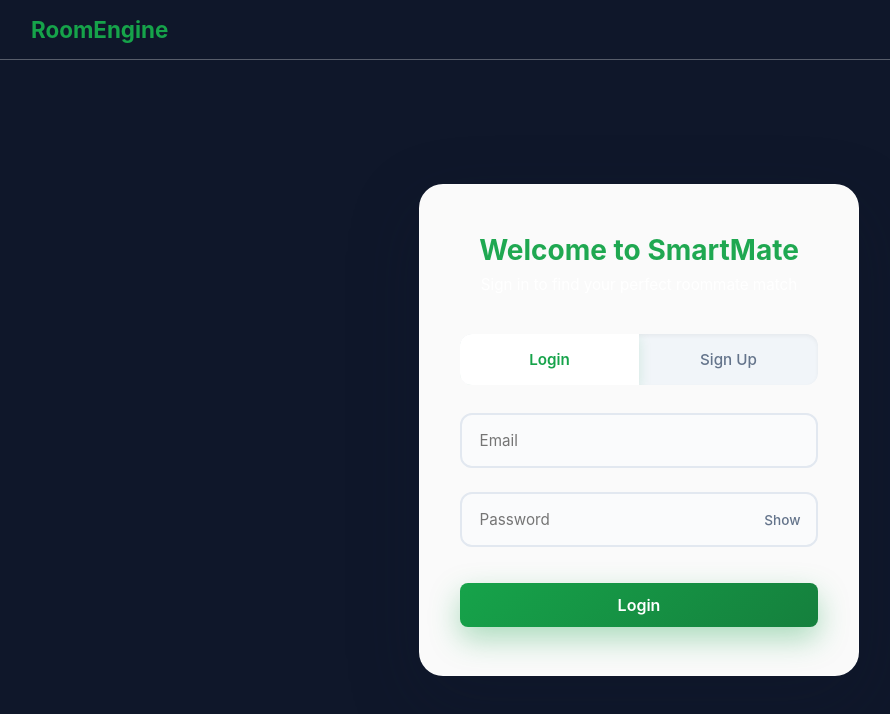
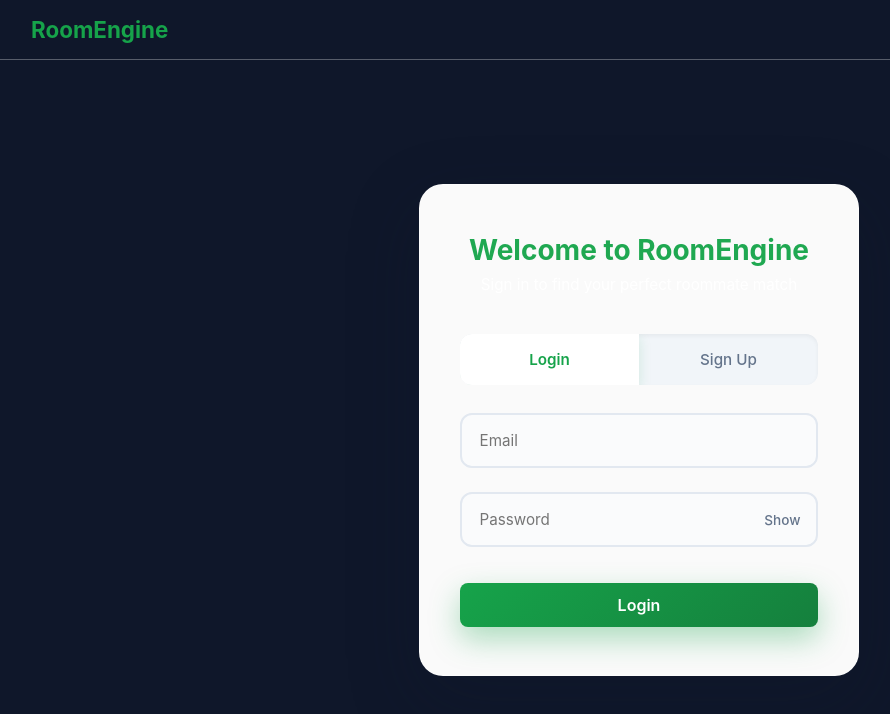
Before and after one commit to MdFareedKhan01/smart-room-allotment, a React (Vite) app in the folder client/: page /Login in a window 1280 px wide. Shown: the top 714 px of the page, without its empty margins (1-891 px from the left). Built offline with nearby package versions, Linux system fonts and the light colour scheme.

Commit message:
But glitch😭

```diff
--- a/client/src/pages/Login.jsx
+++ b/client/src/pages/Login.jsx
@@ -53,7 +53,7 @@
 
       <div className="container" >
         <div className="card">
-          <h2>Welcome to SmartMate</h2>
+          <h2>Welcome to RoomEngine</h2>
           <p>Sign in to find your perfect roommate match</p>
 
           <div className="tabs">
```
